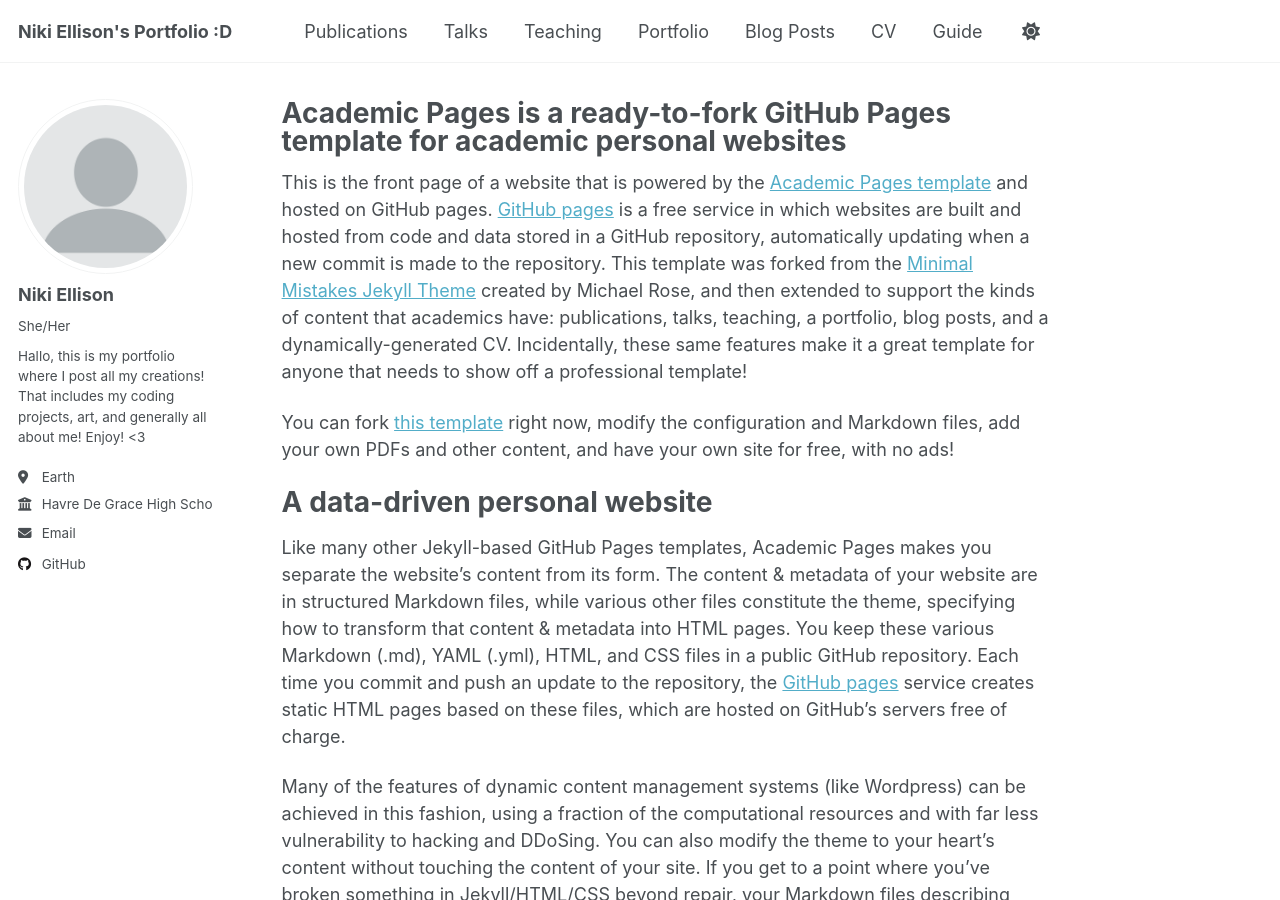
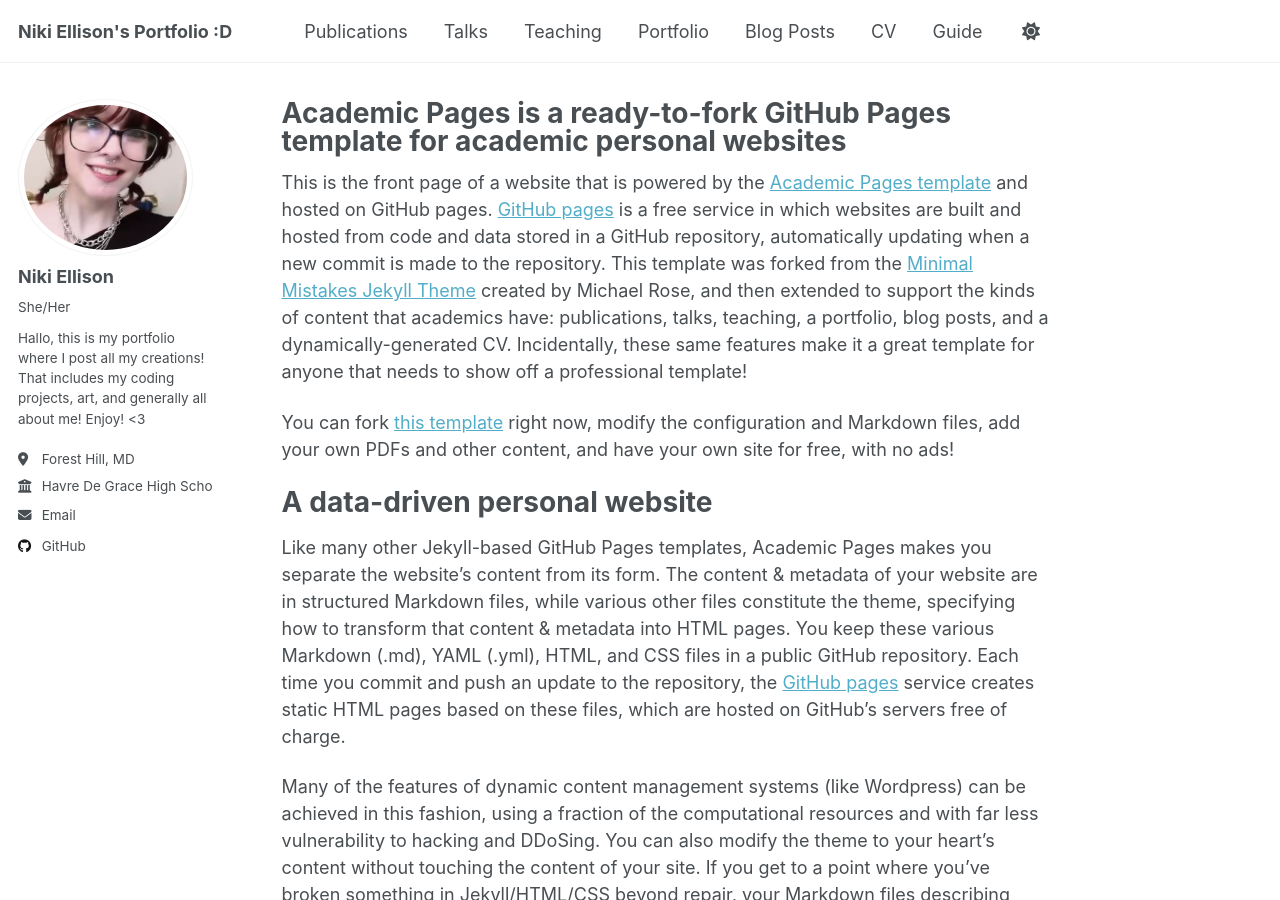
Before and after one commit to nikzzzie/nikzzzie.github.io, a Jekyll site: the page built from _pages/about.md, in a window 1280 px wide and 900 px high. Built offline with Jekyll 4.4.1, drawn with Linux system fonts in a browser that asks for light colours; a script that is not in the unit is left out.

Commit message:
Update _config.yml

```diff
--- a/_config.yml
+++ b/_config.yml
@@ -23,11 +23,11 @@ repository               : "nikzzzie/nikzzzie.github.io"
 #               Additional customization can be done by editing /_includes/author-profile.html
 author:
   # Biographic information
-  avatar           : "profile.png"
+  avatar           : "me pfp.png"
   name             : "Niki Ellison"
   pronouns         : "She/Her" # example: "she/her"
   bio              : "Hallo, this is my portfolio where I post all my creations! That includes my coding projects, art, and generally all about me! Enjoy! <3"
-  location         : "Earth"
+  location         : "Forest Hill, MD"
   employer         : "Havre De Grace High School"
   uri              : # URL
   email            : "nikzzzie@gmail.com"
```
